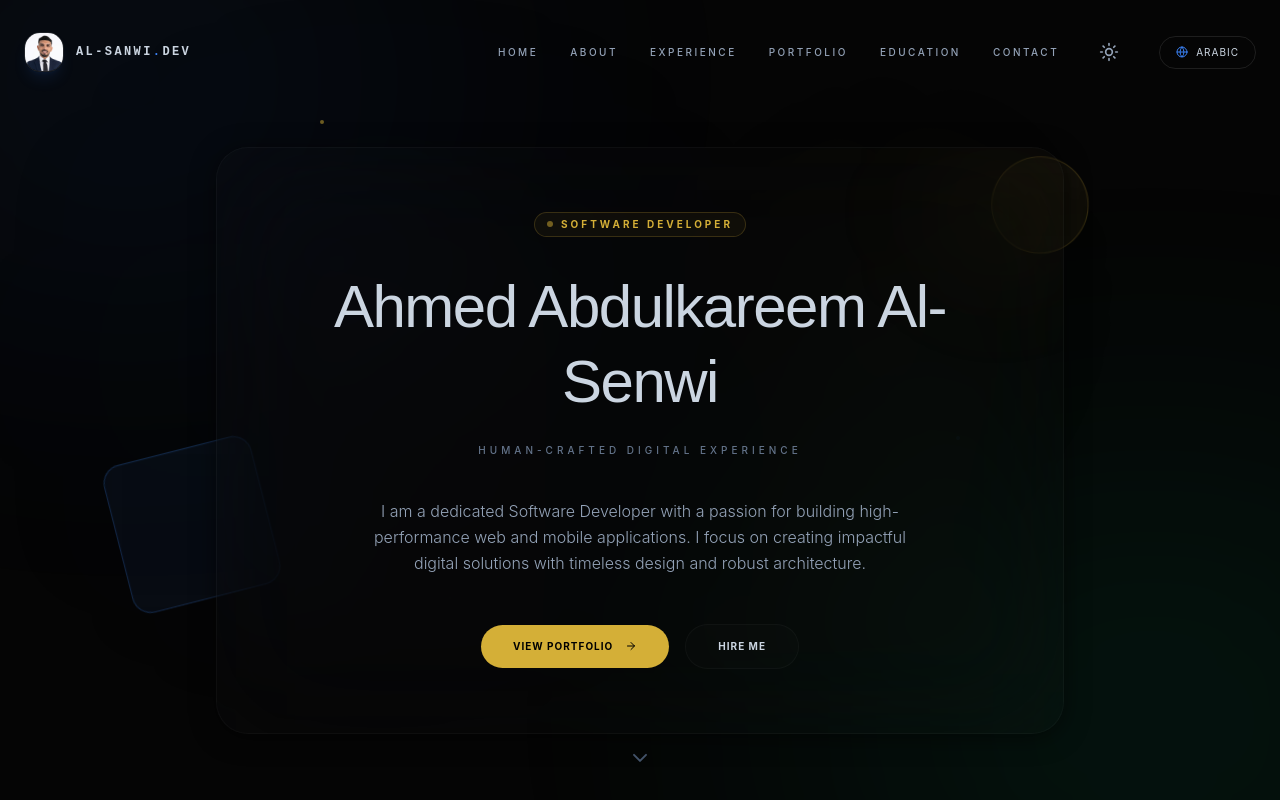
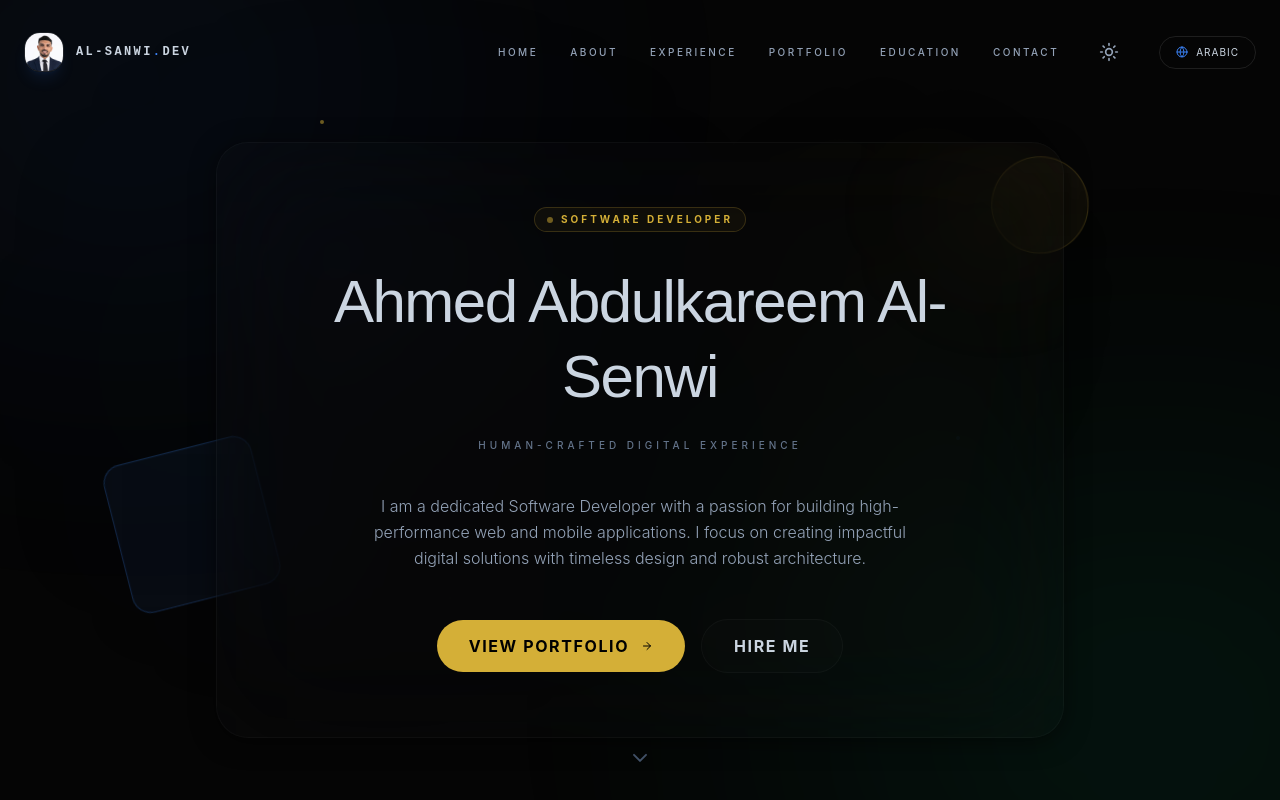
Before and after one commit to Alsenwia3med/alsenwi-portfolio, a React (Vite) app: page / in a window 1280 px wide. Shown: the top 800 px of the page. Built offline with nearby package versions, Linux system fonts and the light colour scheme.

Commit message:
Fix contact form z-index, navigation links, WhatsApp redirect, and background pointer events

```diff
--- a/src/App.tsx
+++ b/src/App.tsx
@@ -564,7 +564,7 @@ export default function App() {
     const whatsappUrl = `https://wa.me/${phoneNumber.replace(/[^0-9]/g, '')}?text=${encodedMessage}`;
 
     // Open WhatsApp
-    window.open(whatsappUrl, '_blank');
+    window.location.href = whatsappUrl;
 
     // Reset form
     setContactForm({ name: '', email: '', message: '' });
@@ -586,7 +586,7 @@ export default function App() {
       </div>
 
       {/* Background Elements */}
-      <div className="fixed inset-0 z-[-1] overflow-hidden">
+      <div className="fixed inset-0 z-[-1] pointer-events-none overflow-hidden">
         {/* Dark Theme Enhanced Background */}
         {theme === 'dark' && (
           <>
@@ -929,19 +929,15 @@ export default function App() {
                 className="flex flex-col sm:flex-row items-center justify-center gap-3 md:gap-4 w-full sm:w-auto"
               >
                 <a
-                  href="https://alsenwia3med.github.io/alsenwi-portfolio/#projects"
-                  target="_blank"
-                  rel="noopener noreferrer"
-                  className="w-full sm:w-auto inline-flex items-center justify-center gap-3 bg-accent-gold text-black px-6 md:px-8 py-3 md:py-3.5 rounded-full text-[9px] md:text-[10px] uppercase tracking-widest font-bold hover:shadow-[0_0_30px_rgba(212,175,55,0.3)] transition-all group"
+  href="#projects"
+  className="w-full sm:w-auto inline-flex items-center justify-center gap-3 bg-accent-gold text-black px-6 md:px-8 py-3 md:py-3.5 rounded-full text-9px md:text-10px uppercase tracking-widest font-bold hover:shadow-[0_0_30px_rgba(212,175,55,0.3)] transition-all group"
 >
   <span>{t.hero.cta}</span>
-                  <ArrowRight className={`group-hover:translate-x-1 transition-transform ${isRtl ? 'rotate-180 group-hover:-translate-x-1' : ''}`} size={12} />
+  <ArrowRight className="group-hover:translate-x-1 transition-transform" size={12} />
 </a>
                 <a
-                  href="https://wa.me/60143646834?text=Hello%20Ahmed,%20I%20would%20like%20to%20hire%20you%20for%20a%20project"
-                  target="_blank"
-                  rel="noopener noreferrer"
-                  className="w-full sm:w-auto inline-flex items-center justify-center gap-3 bg-card-bg border border-border text-text px-6 md:px-8 py-3 md:py-3.5 rounded-full text-[9px] md:text-[10px] uppercase tracking-widest font-bold hover:bg-card-bg/80 transition-all"
+  href="#contact"
+  className="w-full sm:w-auto inline-flex items-center justify-center gap-3 bg-card-bg border border-border text-text px-6 md:px-8 py-3 md:py-3.5 rounded-full text-9px md:text-10px uppercase tracking-widest font-bold hover:bg-card-bg/80 transition-all"
 >
   {t.hero.hireMe}
 </a>
@@ -1276,7 +1272,7 @@ export default function App() {
       </section>
 
       {/* Contact Section */}
-      <section id="contact" className="py-32 bg-bg border-t border-border">
+      <section id="contact" className="relative z-30 py-32 bg-bg border-t border-border">
         <div className="max-w-7xl mx-auto px-6">
           <div className="grid lg:grid-cols-2 gap-20 items-center">
             <motion.div
@@ -1324,9 +1320,9 @@ export default function App() {
               initial={{ opacity: 0, scale: 0.9 }}
               whileInView={{ opacity: 1, scale: 1 }}
               viewport={{ once: true }}
-              className="glass-card p-10 rounded-3xl border-white/5 magic-glow"
+              className="relative z-40 pointer-events-auto glass-card p-10 rounded-3xl border-white/5 magic-glow"
             >
-              <form className="space-y-6" onSubmit={handleContactSubmit}>
+              <form className="relative z-50 pointer-events-auto space-y-6" onSubmit={handleContactSubmit}>
                 <div className="grid sm:grid-cols-2 gap-6">
                   <div className="space-y-2">
                     <label className="text-[10px] uppercase tracking-widest text-text-dim ml-1">
```
Lines whose indentation alone changed are shown as unchanged.
